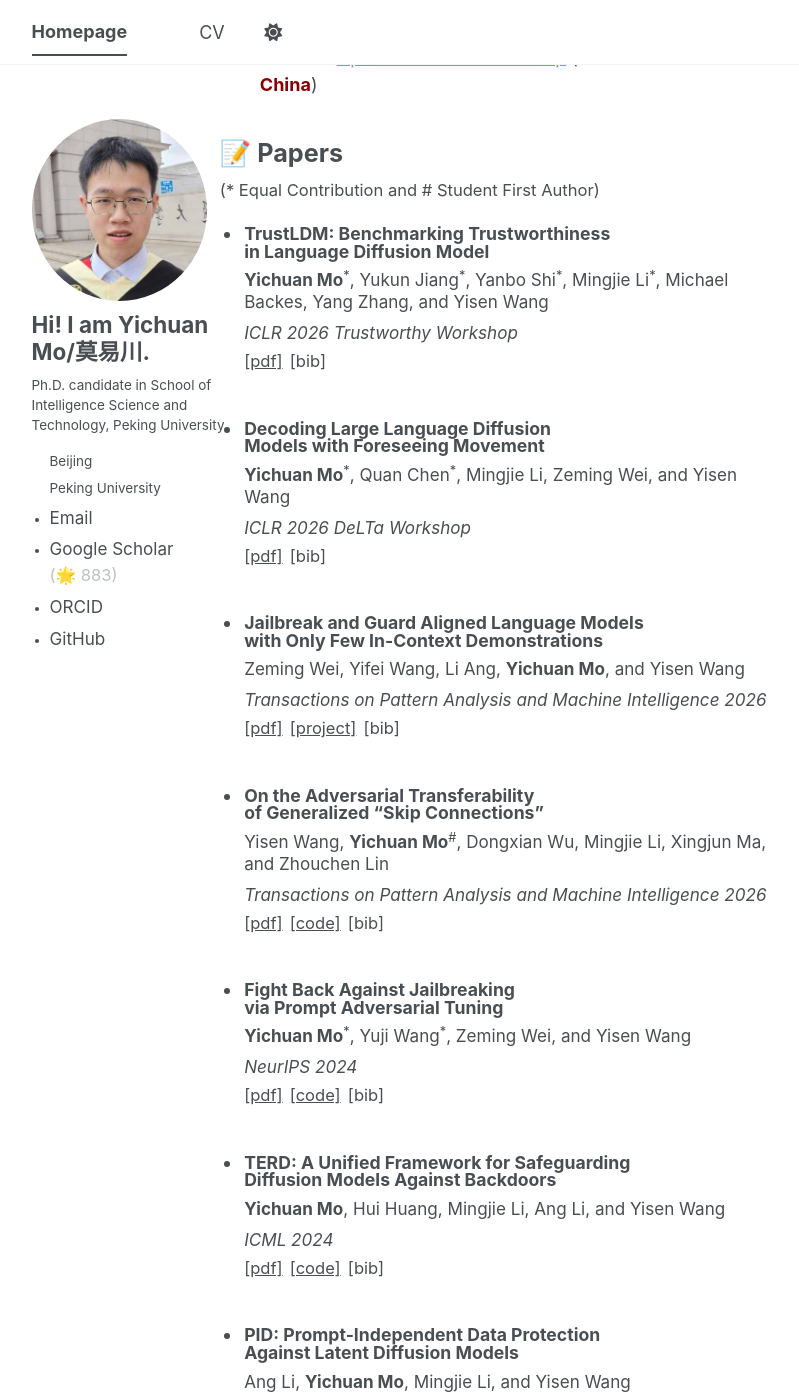
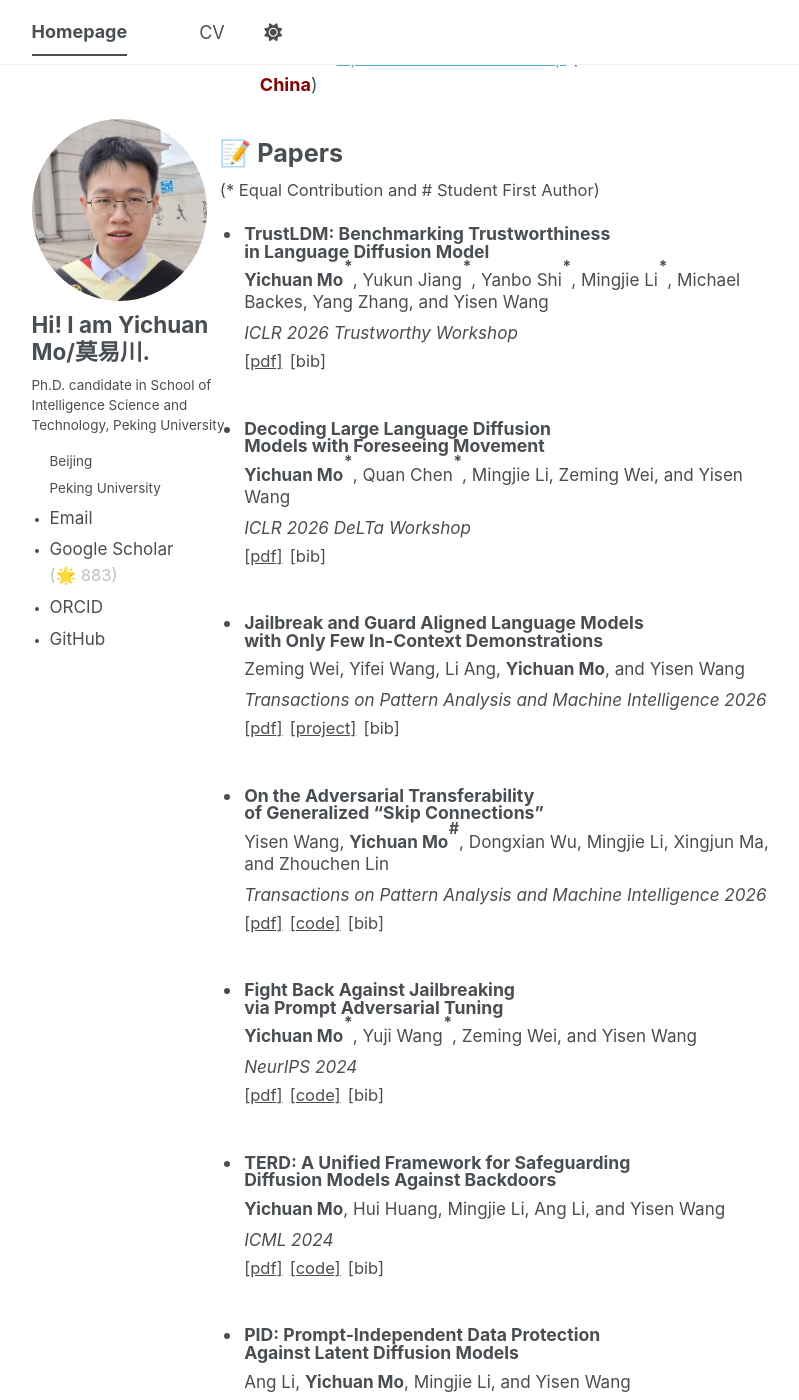
Before and after one commit to mo666666/mo666666.github.io, a Jekyll site: the page built from _pages/about.md, in a window 1280 px wide and 1400 px high, scrolled down 1372 px. Shown: the whole window, without its empty margins (164-963 px from the left). Built offline with Jekyll 4.4.1, drawn with Linux system fonts in a browser that asks for light colours; a script bundle is joined from its source files by our own code; library files that are not in the unit come from our copies.

Commit message:
Add bigger *

```diff
--- a/_sass/layout/_publications.scss
+++ b/_sass/layout/_publications.scss
@@ -94,6 +94,14 @@
 
 .publication-entry__authors strong {
   font-weight: 700;
+}
+
+.publication-entry__authors sup {
+  font-size: 0.9em;
+  font-weight: 700;
+  line-height: 0;
+  vertical-align: super;
+  margin-left: 0.05em;
 }
 
 .publication-entry__venue {
```
